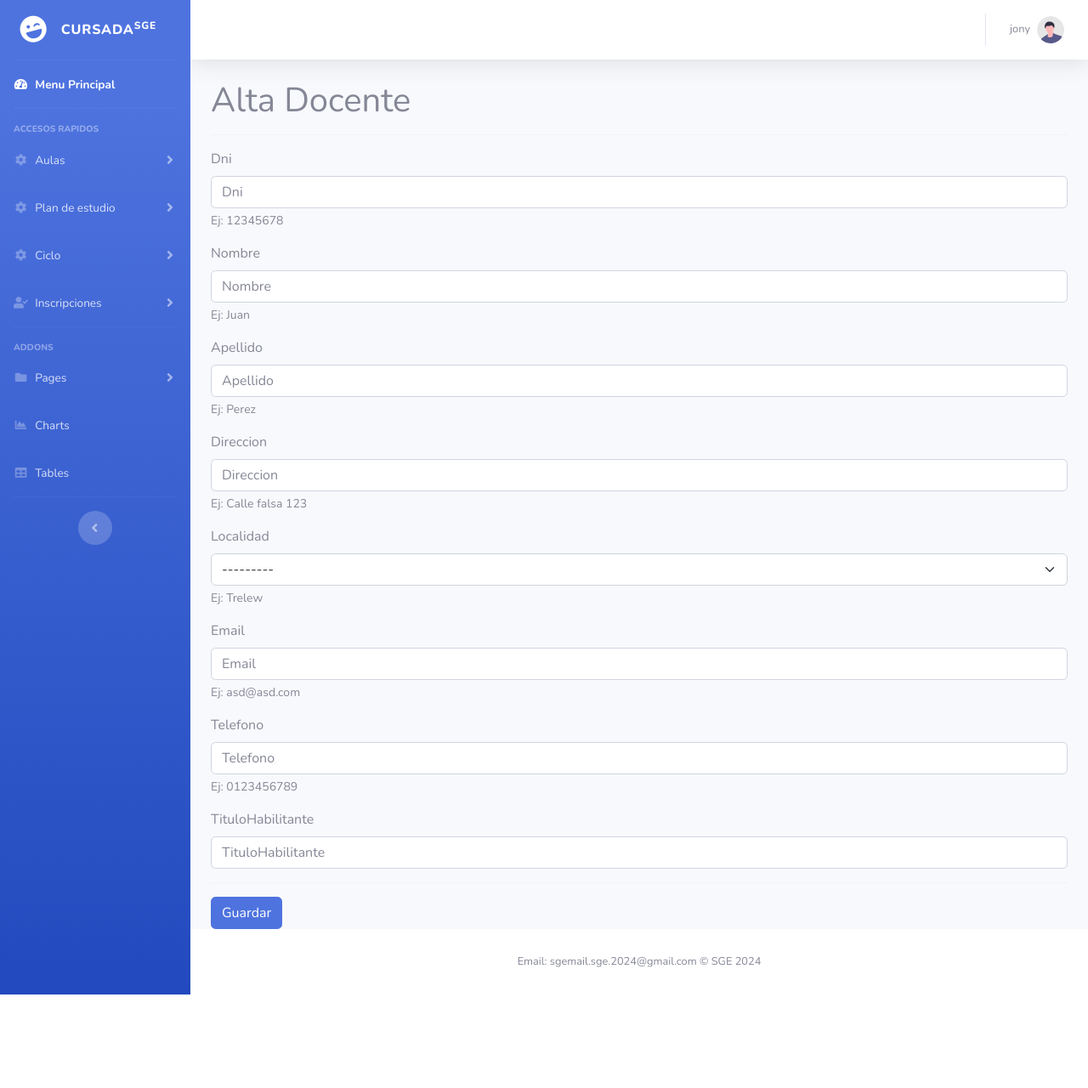
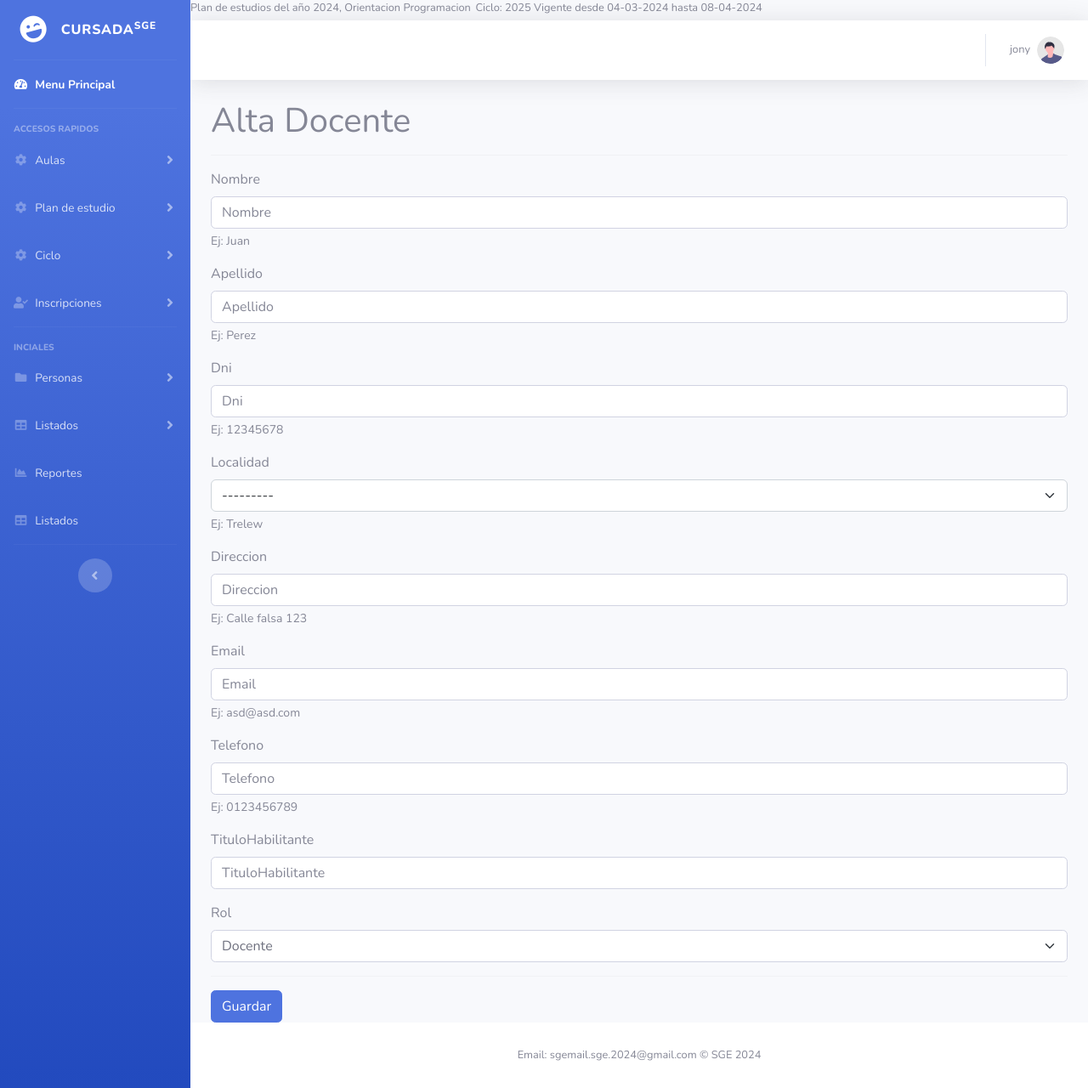
Before and after one commit to jntorres2014/proyecto_sge, a Django app: page /Core/docente/alta in a window 1280 px wide. Shown: the whole page at 85% size. Before the commit the page ends 1170 px from the top, so only its background shows below. Run offline with Django 4.2, Linux system fonts and the light colour scheme; a user stored in the database is signed in; data comes from the database, SQL or seed files in the repository; both versions use the stored data as it was after the commit; some libraries are stand-ins or nearby versions.

Commit message:
agrego docente

```diff
--- a/Clases/templates/Division/crearHorarioDivision.html
+++ b/Clases/templates/Division/crearHorarioDivision.html
@@ -59,7 +59,10 @@
                                         {% for horario in horarios %}
                                             {% if horario.hora == modulo and horario.dia == dia %}
                                             <div id="datos">
-                                                <h6>{{ horario.espacioCurricular.nombre }}</h6>
+                                                <small>{{ horario.espacioCurricular.nombre }}
+                                                    {{horario.docente.nombre}}
+                                                </small>
+
                                                 <button class="btn btn-danger btn-sm" onclick="eliminarDetalleHorario({{horario.id}})">
                                                     <i class="fas fa-times"></i>
                                                 </button>
--- a/Core/forms.py
+++ b/Core/forms.py
@@ -1,6 +1,6 @@
 from django import forms
 from django.utils import timezone
-from Core.models import PlanDeEstudios, EspacioCurricular,AnioPlan,Localidad
+from Core.models import InscripcionDocente, PlanDeEstudios, EspacioCurricular,AnioPlan,Localidad
 from Core.models import Persona,Docente,Estudiante,Ciclo,Division, Inscripcion
 from dal import autocomplete
 from datetime import datetime
@@ -103,16 +103,11 @@ class PersonaForm(forms.ModelForm):
 class DocenteForm(forms.ModelForm):
     class Meta():
         model = Docente
-        fields = [
-            'dni',
-            'nombre',
-            'apellido',
-            'direccion',
-            'localidad',
-            'email',
-            'telefono',
-            'tituloHabilitante',
-        ]
+        fields = '__all__'
+
+    def __init__(self, *args, **kwargs):
+        super(DocenteForm, self).__init__(*args, **kwargs)
+        self.fields['rol'].widget.attrs['class'] = 'form-control'
 
 
 class EstudianteForm(forms.ModelForm):
@@ -368,37 +363,59 @@ estudiante = forms.DateField(
     },
     validators=[],
 )
+
 class inscripcionAlumnoForm(forms.ModelForm):
+    def __init__(self, *args, **kwargs):
+        super(inscripcionAlumnoForm, self).__init__(*args, **kwargs)
+        # Obtener el ciclo actual y asignarlo al campo 'ciclo'
+        ciclo_actual = Ciclo.objects.get(esActual=True)
+        self.fields['ciclo'] = forms.ModelChoiceField(queryset=Ciclo.objects.all(), initial=ciclo_actual, widget=forms.HiddenInput())
 
     class Meta:
         model = Inscripcion
-        fields= '__all__'
+        fields = '__all__'
         labels = {
             'anio': 'Año'
         }
         widgets_estudiante = autocomplete.ModelSelect2(url='core:estudiante-autocomplete',attrs={'type':'text','class': 'form-label' })
         fecha = datetime.strftime(datetime.today(), "%Y-%M-%d")
-        #ciclo = Ciclo.objects.get(esActual = 'True')
 
         widgets = {
             'estudiante': widgets_estudiante,
             'fecha': forms.TextInput(attrs={'class': ' form-label datepicker input-group mb-3', 'type': 'date', 'value': fecha}),
             'anio': forms.Select(attrs={'class': 'form-control input-group mb-3 '}),
-            'ciclo': forms.TextInput(attrs={'type': 'hidden', 'readonly':'True', 'Value': 2}),
+        }
 
-        }
     def clean_fecha(self):
         fecha = self.cleaned_data.get("fecha")
         if fecha > timezone.now():
             raise forms.ValidationError("La fecha ingresada es mayor al día de hoy")
         return fecha
 
+class inscripcionDocenteForm(forms.ModelForm):
     def __init__(self, *args, **kwargs):
-        super(inscripcionAlumnoForm, self).__init__(*args, **kwargs)
-        # Obtener la fecha del sistema
-        current_date = datetime.now().strftime("%d de %B del %Y")
-        # Establecer la fecha del sistema en el campo de fecha del formulario
-        #self.fields['fecha'].initial = current_date
-        anios_plan_estudio = AnioPlan.objects.filter(plan=PlanDeEstudios.objects.get(esActual= 'True'))
-        self.fields['ciclo'].queryset = Ciclo.objects.filter(esActual = 'True')
-        self.fields['anio'].queryset = anios_plan_estudio
+        super(inscripcionDocenteForm, self).__init__(*args, **kwargs)
+        # Obtener el ciclo actual y asignarlo al campo 'ciclo'
+        ciclo_actual = Ciclo.objects.get(esActual=True)
+        self.fields['ciclo'] = forms.ModelChoiceField(queryset=Ciclo.objects.all(), initial=ciclo_actual, widget=forms.HiddenInput())
+
+    class Meta:
+        model = InscripcionDocente
+        fields = '__all__'
+        labels = {
+            'anio': 'Año'
+        }
+        widgets_docente = autocomplete.ModelSelect2(url='core:docente-autocomplete',attrs={'type':'text','class': 'form-label' })
+        fecha = datetime.strftime(datetime.today(), "%Y-%M-%d")
+
+        widgets = {
+            'docente': widgets_docente,
+            'fecha': forms.TextInput(attrs={'class': ' form-label datepicker input-group mb-3', 'type': 'date', 'value': fecha}),
+            'anio': forms.Select(attrs={'class': 'form-control input-group mb-3 '}),
+        }
+
+    def clean_fecha(self):
+        fecha = self.cleaned_data.get("fecha")
+        if fecha > timezone.now():
+            raise forms.ValidationError("La fecha ingresada es mayor al día de hoy")
+        return fecha
--- a/Core/urls.py
+++ b/Core/urls.py
@@ -8,7 +8,8 @@ urlpatterns = [
     path('estudiante-autocomplete', views.EstudianteAutocomplete.as_view(), name='estudiante-autocomplete'),
     path('localidad-autocomplete', views.LocalidadAutocomplete.as_view(), name='localidad-autocomplete'),
     path('espacio-autocomplete', views.MateriaAutocomplete.as_view(), name='espacio-autocomplete'),
-
+    path('docente-autocomplete', views.DocenteAutocomplete.as_view(), name='docente-autocomplete'),
+    path('docenteHora-autocomplete', views.DocenteHoraAutocomplete.as_view(), name='docenteHora-autocomplete'),
     #****************************** LOCALIDAD ****************************** #
     re_path(r'^localidad/alta$', views.localidadView, name='localidad/alta'),
     re_path(r'^localidad/ver$', views.localidadList.as_view(), name='localidad/ver'),
@@ -19,7 +20,7 @@ urlpatterns = [
     re_path(r'^docente/alta$', views.docenteView, name='docente/alta'),
     re_path(r'^docente/ver$', views.docenteList.as_view(), name='docente/ver'),
     re_path(r'^docente/modificar/(?P<id_docente>\d+)/$', views.docenteEdit, name='docente/modificar'),
-
+    re_path(r'^docente/inscripcion$', views.inscripcionDeDocenteCiclo,name='docente/inscripcion'),
     #****************************** ESTUDIANTE ****************************** #
     re_path(r'^estudiante/alta$', views.estudianteView, name='estudiante/alta'),
     re_path(r'^estudiante/ver$', views.estudianteList.as_view(),name='estudiante/ver'),
--- a/Core/views.py
+++ b/Core/views.py
@@ -10,7 +10,7 @@ from Clases.models import Inasistencias
 from Core import forms
 from django.urls import reverse
 from Core.resource import LocalidadResource
-from .models import Aula, PlanDeEstudios, Localidad, Docente,Estudiante,EspacioCurricular, AnioPlan, Ciclo, Persona,Inscripcion, Division
+from .models import Aula, InscripcionDocente, PlanDeEstudios, Localidad, Docente,Estudiante,EspacioCurricular, AnioPlan, Ciclo, Persona,Inscripcion, Division
 from django.views.generic import ListView,TemplateView
 from django.db.models import Q
 from tablib import Dataset
@@ -46,6 +46,23 @@ class MateriaAutocomplete(autocomplete.Select2QuerySetView):
                 Q(codigo__icontains=self.q) )
         return qs
 
+class DocenteHoraAutocomplete(autocomplete.Select2QuerySetView):
+    def get_queryset(self):
+        idDiv = self.forwarded.get('horario')
+        division = Division.objects.get(id = idDiv)
+        anio = AnioPlan.objects.get(id = division.anio_id)
+        print('Añoooooo',anio)
+        if anio:
+            qs = InscripcionDocente.objects.filter(anio = anio)
+        else:
+            qs = InscripcionDocente.objects.all()
+        print(qs)
+
+        if self.q:
+            qs = qs.filter( Q(nombre__icontains=self.q) |
+                Q(codigo__icontains=self.q) )
+        return qs
+
 
 
 class LocalidadAutocomplete(autocomplete.Select2QuerySetView):
@@ -69,7 +86,25 @@ class EstudianteAutocomplete(autocomplete.Select2QuerySetView):
         #qs = Estudiante.objects.all()
         print("Entreee",qs)
         if self.q:
-            qs = qs.filter( Q(Nombre__icontains=self.q) |
+            qs = qs.filter( Q(nombre__icontains=self.q) |
+                Q(apellido__icontains=self.q) |
+                Q(dni__icontains=self.q))
+        return qs
+
+class DocenteAutocomplete(autocomplete.Select2QuerySetView):
+    def get_queryset(self):
+        print('ENTRE A AUTOCOMPLETE******')
+        ciclo_actual = Ciclo.objects.get(esActual=True)
+        # Filtra los estudiantes que no están inscritos en el ciclo actual
+        qs = Docente.objects.exclude(
+            id__in=InscripcionDocente.objects.filter(
+                ciclo=ciclo_actual
+            ).values('docente')
+            )
+        #qs = Estudiante.objects.all()
+        print("Entreee",qs)
+        if self.q:
+            qs = qs.filter( Q(nombre__icontains=self.q) |
                 Q(apellido__icontains=self.q) |
                 Q(dni__icontains=self.q))
         return qs
@@ -161,10 +196,51 @@ def docenteView(request):
         form = forms.DocenteForm()
     return render(request, 'Core/Persona/DocenteForm.html', {'form': form})
 
+################################################
+@login_required
+def inscripcionDeDocenteCiclo(request, id_ciclo=1):
+    id_ciclo_actual = Ciclo.objects.get(esActual=True)
+    inscriptos = [] if not id_ciclo_actual else InscripcionDocente.objects.filter(ciclo=id_ciclo_actual)
+    cant_inscriptos = inscriptos.count()
+    print("Entre a inscripcion docente")
 
+    if request.method == 'GET':
+        form = forms.inscripcionDocenteForm()
+    else:
+        form = forms.inscripcionDocenteForm(request.POST)
+        print(form.data.get('docente'))
+        print(form.data.get('fecha'))
+        print(form.data.get('ciclo'))
+        print(form.data.get('anio'))
+        print(form.data.get('plan'))
+        print(form.is_valid())
+        if form.is_valid():
+            form.save()
+            print("Era valido y se guardo bien")
+            correcto = 'Docente Inscripto correctamente'
+            return render(request, 'Core/Persona/inscripcionesDocente.html', {'form': form,
+                                                                       'ciclo': id_ciclo_actual,
+                                                                       'inscriptos': inscriptos,
+                                                                       'cant_inscriptos': cant_inscriptos,
+                                                                       'correcto': correcto
+                                                                       })
+        else:
+            errors = form.errors.as_data()
+            for field, error_list in errors.items():
+        # field contiene el nombre del campo con error
+        # error_list contiene una lista de errores para ese campo
+                for error in error_list:
+            # Muestra cada error en el campo
+                    print(f"Error en el campo {field}: {error}")
+
+    return render(request, 'Core/Persona/inscripcionesDocente.html', {'form': form,
+                                                               'inscriptos': inscriptos,
+                                                               'ciclo': id_ciclo_actual})
+
+############################
 class docenteList(ListView):
     model = Docente
-    template_name = 'Core/Persona/docente/ver.html'
+    template_name = 'Core/Persona/verDocente.html'
 @login_required
 def docenteEdit(request, id_docente):
     docente = Docente.objects.get(id=id_docente)
--- a/principal/templates/index.html
+++ b/principal/templates/index.html
@@ -55,7 +55,7 @@
 
             <!-- Nav Item - Dashboard -->
             <li class="nav-item active">
-                <a class="nav-link" href="index.html">
+                <a class="nav-link" href="/">
                     <i class="fas fa-fw fa-tachometer-alt"></i>
                     <span>Menu Principal</span></a>
             </li>
@@ -122,8 +122,9 @@
                 <div id="collapseUtilities" class="collapse" aria-labelledby="headingUtilities"
                     data-parent="#accordionSidebar">
                     <div class="bg-white py-2 collapse-inner rounded">
-                        <h6 class="collapse-header">Inscripciones al ciclo actual:</h6>
-                        <a class="collapse-item" href="/Core/estudiante/inscripcion">Inscripciones</a>
+                        <h6 class="collapse-header">Inscripciones:</h6>
+                        <a class="collapse-item" href="/Core/estudiante/inscripcion">Estudiantes</a>
+                        <a class="collapse-item" href="/Core/docente/inscripcion">Docentes</a>
 
                     </div>
                 </div>
@@ -134,7 +135,7 @@
 
             <!-- Heading -->
             <div class="sidebar-heading">
-                Addons
+                Inciales
             </div>
 
             <!-- Nav Item - Pages Collapse Menu -->
@@ -142,34 +143,46 @@
                 <a class="nav-link collapsed" href="#" data-toggle="collapse" data-target="#collapsePages"
                     aria-expanded="true" aria-controls="collapsePages">
                     <i class="fas fa-fw fa-folder"></i>
-                    <span>Pages</span>
+                    <span>Personas</span>
                 </a>
                 <div id="collapsePages" class="collapse" aria-labelledby="headingPages" data-parent="#accordionSidebar">
                     <div class="bg-white py-2 collapse-inner rounded">
-                        <h6 class="collapse-header">Login Screens:</h6>
-                        <a class="collapse-item" href="login.html">Login</a>
-                        <a class="collapse-item" href="register.html">Register</a>
-                        <a class="collapse-item" href="forgot-password.html">Forgot Password</a>
+                        <h6 class="collapse-header">Alta personas</h6>
+                        <a class="collapse-item" href="/Core/estudiante/alta">Estudiante</a>
+                        <a class="collapse-item" href="/Core/docente/alta">Docente</a>
+                        <a class="collapse-item" href="/Core/localidad/alta">Localidad</a>
                         <div class="collapse-divider"></div>
-                        <h6 class="collapse-header">Other Pages:</h6>
-                        <a class="collapse-item" href="404.html">404 Page</a>
-                        <a class="collapse-item" href="blank.html">Blank Page</a>
                     </div>
                 </div>
             </li>
-
+            <li class="nav-item">
+                <a class="nav-link collapsed" href="#" data-toggle="collapse" data-target="#collapseList"
+                    aria-expanded="true" aria-controls="collapsePages">
+                    <i class="fas fa-fw fa-table"></i>
+                    <span>Listados</span>
+                </a>
+                <div id="collapseList" class="collapse" aria-labelledby="headingPages" data-parent="#accordionSidebar">
+                    <div class="bg-white py-2 collapse-inner rounded">
+                        <h6 class="collapse-header">Alta personas</h6>
+                        <a class="collapse-item" href="/Core/estudiante/ver">Estudiante</a>
+                        <a class="collapse-item" href="/Core/docente/ver">Docente</a>
+                        <a class="collapse-item" href="/Core/localidad/ver">Localidad</a>
+                        <div class="collapse-divider"></div>
+                    </div>
+                </div>
+            </li>
             <!-- Nav Item - Charts -->
             <li class="nav-item">
-                <a class="nav-link" href="charts.html">
+                <a class="nav-link" href="#">
                     <i class="fas fa-fw fa-chart-area"></i>
-                    <span>Charts</span></a>
+                    <span>Reportes</span></a>
             </li>
 
             <!-- Nav Item - Tables -->
             <li class="nav-item">
                 <a class="nav-link" href="tables.html">
                     <i class="fas fa-fw fa-table"></i>
-                    <span>Tables</span></a>
+                    <span>Listados</span></a>
             </li>
 
             <!-- Divider -->
@@ -192,6 +205,13 @@
             <!-- Main Content -->
 
             <div id="content">
+                    <!-- Topbar Search -->
+                        <div class="input-group">
+                                <small>{{request.plan}} &nbsp;</small>
+                                <br>
+                                <small> Ciclo: {{request.ciclo}}</small>
+                        </div>
+
 
                 <!-- Topbar -->
                 <nav class="navbar navbar-expand navbar-light bg-white topbar mb-4 static-top shadow">
@@ -609,15 +629,15 @@
         <div class="modal-dialog" role="document">
             <div class="modal-content">
                 <div class="modal-header">
-                    <h5 class="modal-title" id="exampleModalLabel">Ready to Leave?</h5>
+                    <h5 class="modal-title" id="exampleModalLabel">Cierre de sesion</h5>
                     <button class="close" type="button" data-dismiss="modal" aria-label="Close">
                         <span aria-hidden="true">×</span>
                     </button>
                 </div>
-                <div class="modal-body">Select "Logout" below if you are ready to end your current session.</div>
+                <div class="modal-body">¿Esta seguro que desea cerrar sesión?</div>
                 <div class="modal-footer">
-                    <button class="btn btn-secondary" type="button" data-dismiss="modal">Cancel</button>
-                    <a class="btn btn-primary" href="/logout">Logout</a>
+                    <button class="btn btn-secondary" type="button" data-dismiss="modal">Cancelar</button>
+                    <a class="btn btn-primary" href="/logout">Cerrar sesion</a>
                 </div>
             </div>
         </div>
@@ -655,16 +675,16 @@
     <!-- Custom scripts for all pages-->
 
     <!-- Page level plugins -->
-    <script src="{% static 'vendor/chart.js/Chart.min.js' %}"></script>
+    <script src="{% static '/vendor/chart.js/Chart.min.js' %}"></script>
 
 
 
+    <script src="{% static 'js/sb-admin-2.min.js' %}"></script>
+    <!-- Page level custom scripts -->
+    <script src= "{% static 'js/demo/chart-area-demo.js' %}"></script>
+    <script src="{% static 'js/demo/chart-pie-demo.js' %}"></script>
     {% block scripts %}
-        <script src="{% static 'js/sb-admin-2.min.js' %}"></script>
 
-        <!-- Page level custom scripts -->
-        <script src= "{% static 'js/demo/chart-area-demo.js' %}"></script>
-        <script src="{% static 'js/demo/chart-pie-demo.js' %}"></script>
 
     <!-- Agregar tu código JavaScript personalizado aquí -->
     {% endblock scripts %}
```
Also changed, not shown: Clases/forms.py (+4 -3 lines), Core/models.py (+33 -0 lines), Core/templates/Core/Persona/inscripcionesDocente.html (added, +179 -0 lines), Clases/migrations/0001_initial.py, Clases/migrations/0002_inasistencias_ciclo.py (deleted), Core/migrations/0001_initial.py, Core/migrations/0002_alter_aula_estudiantes.py (deleted), Core/migrations/0002_detalle_horario_docente.py (added), Core/migrations/0003_inscripciondocente.py (added), principal/migrations/0001_initial.py, sge.db, sgeel que anda.db (added).
